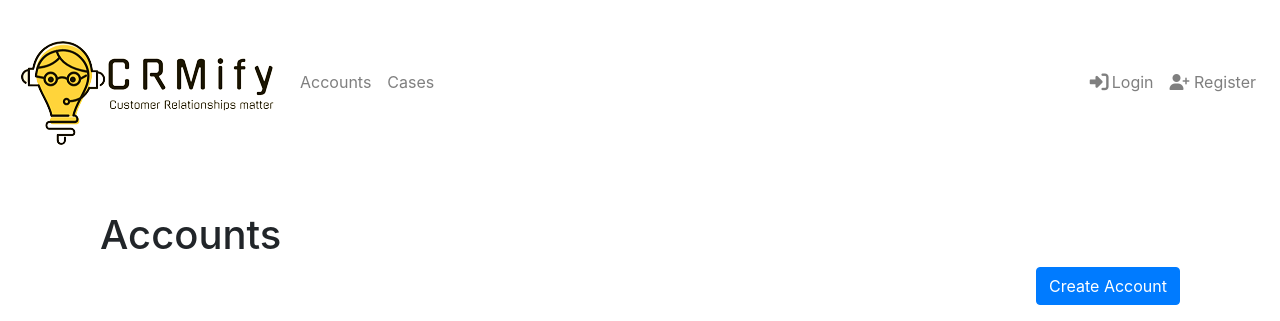
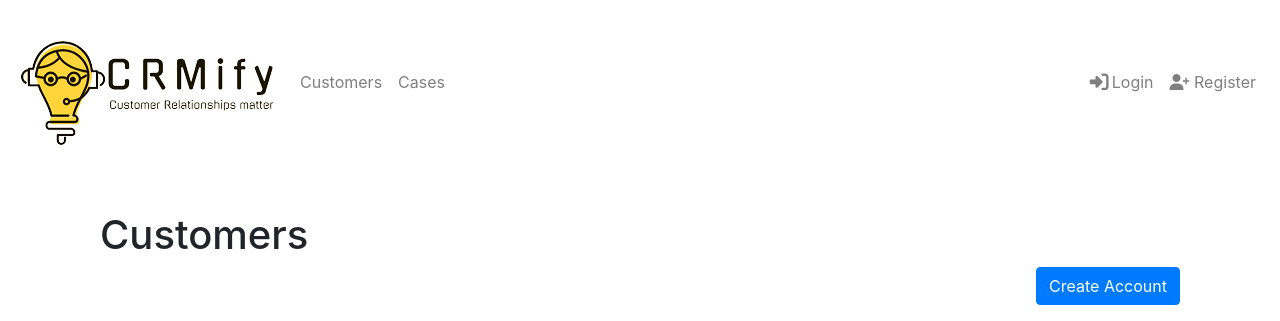
Before and after one commit to otaorojuolalekan/crmify, a Flask app: page /accounts in a window 1280 px wide. Shown: the top 321 px of the page. Run offline with Flask 3, Linux system fonts and the light colour scheme; data that the repository does not hold is empty; some libraries are stand-ins or nearby versions.

Commit message:
renamed Accounts to Customers for clarity on base.html and accounts.html

```diff
--- a/app/web_flask/templates/accounts.html
+++ b/app/web_flask/templates/accounts.html
@@ -1,12 +1,12 @@
 {% extends "base.html" %}
 
 {% block title %}
-<title>Accounts :: CRMify</title>
+<title>Customers :: CRMify</title>
 {% endblock %}
 
 {% block content %}
 <div class="container mt-5">
-    <h1>Accounts</h1>
+    <h1>Customers</h1>
 
     <!-- Create Account Button at the Top -->
     <a class="btn btn-primary float-right mb-3" href="{{ url_for('create_account_page') }}">Create Account</a>
--- a/app/web_flask/templates/base.html
+++ b/app/web_flask/templates/base.html
@@ -33,7 +33,7 @@
                     <a class="nav-link" href="/">Home <span class="sr-only">(current)</span></a>
                 </li> -->
                 <li class="nav-item">
-                    <a class="nav-link" href="{{ url_for('accounts_page') }}">Accounts</a>
+                    <a class="nav-link" href="{{ url_for('accounts_page') }}">Customers</a>
                 </li>
                 <li class="nav-item">
                     <a class="nav-link" href="/cases">Cases</a>
```
